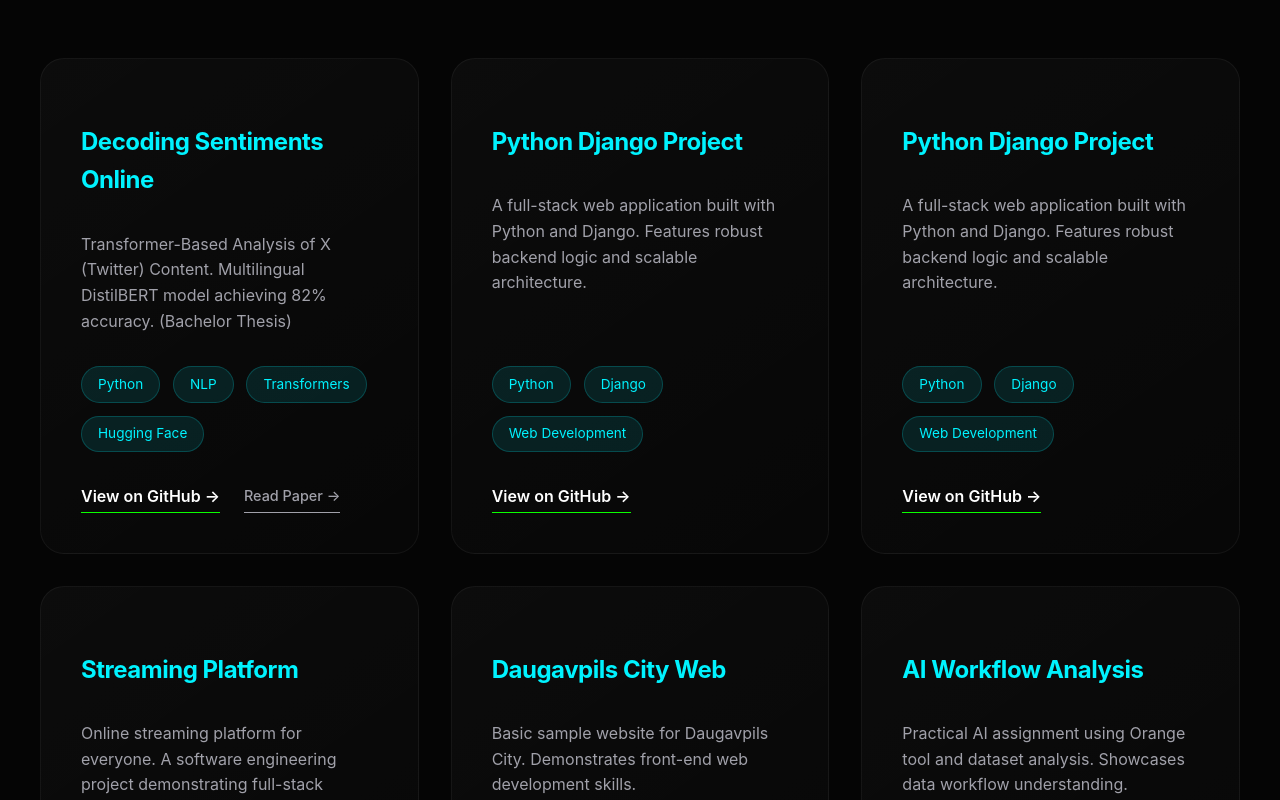
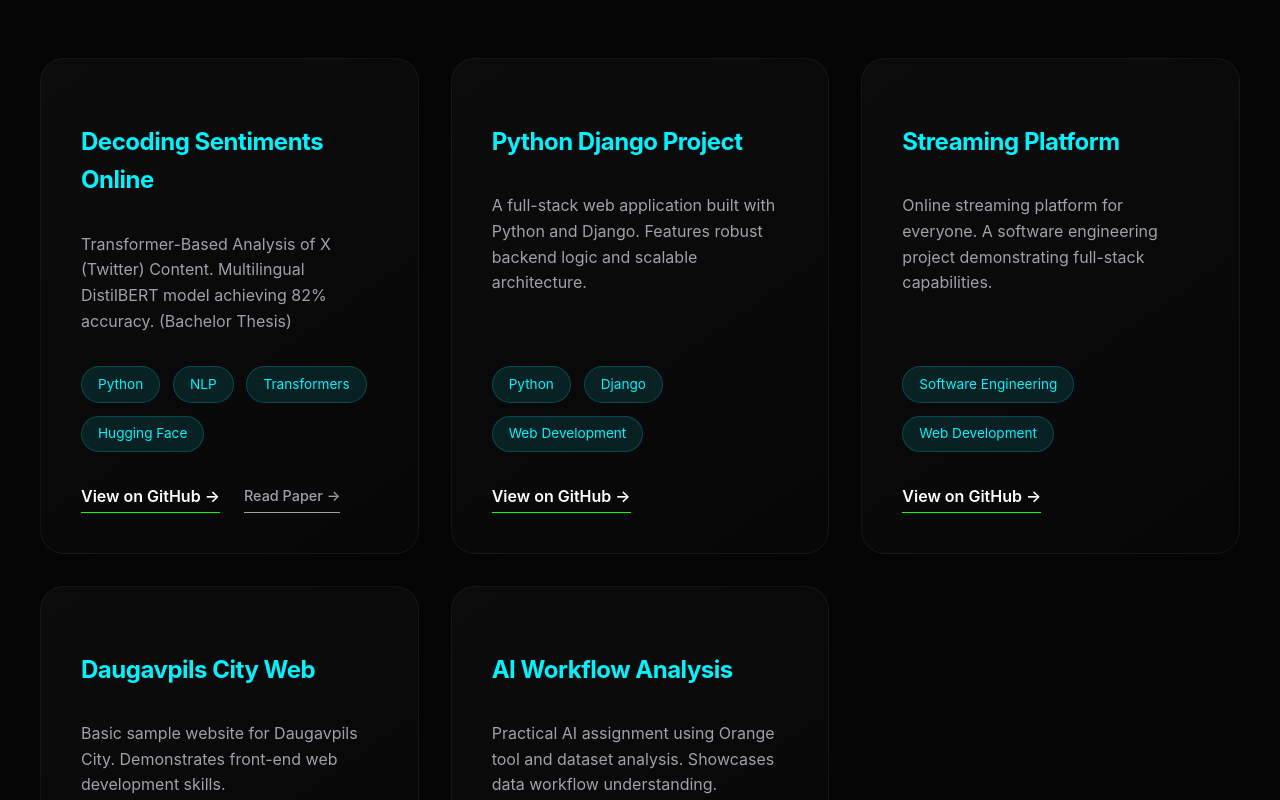
Before and after one commit to Wiplash22/portfolio-2026, a React (Vite) app: page / in a window 1280 px wide. Shown: the part 3120-3920 px from the top of the page. Built offline with nearby package versions, Linux system fonts and the light colour scheme.

Commit message:
Fix: Remove duplicate Python Django project entry

```diff
--- a/src/components/Projects.jsx
+++ b/src/components/Projects.jsx
@@ -14,12 +14,7 @@ const projectsData = [
         tags: ['Python', 'Django', 'Web Development'],
         link: 'https://github.com/Wiplash22/Python_Django_project1'
     },
-    {
-        title: 'Python Django Project',
-        description: 'A full-stack web application built with Python and Django. Features robust backend logic and scalable architecture.',
-        tags: ['Python', 'Django', 'Web Development'],
-        link: 'https://github.com/Wiplash22/Python_Django_project1'
-    },
+
     {
         title: 'Streaming Platform',
         description: 'Online streaming platform for everyone. A software engineering project demonstrating full-stack capabilities.',
```
